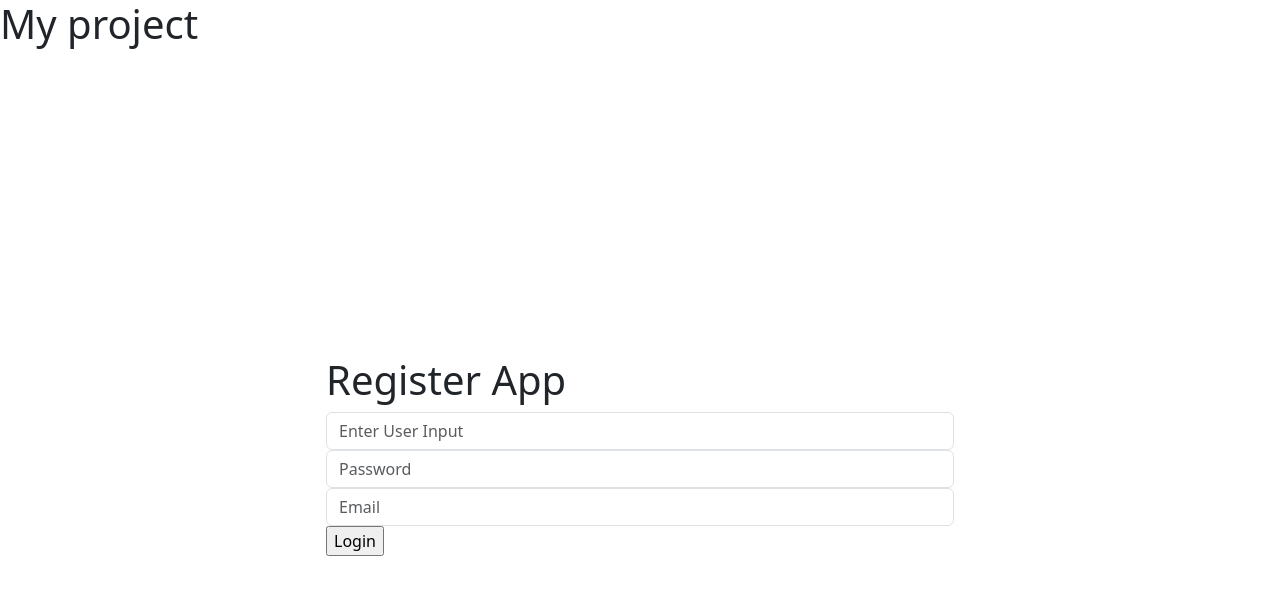
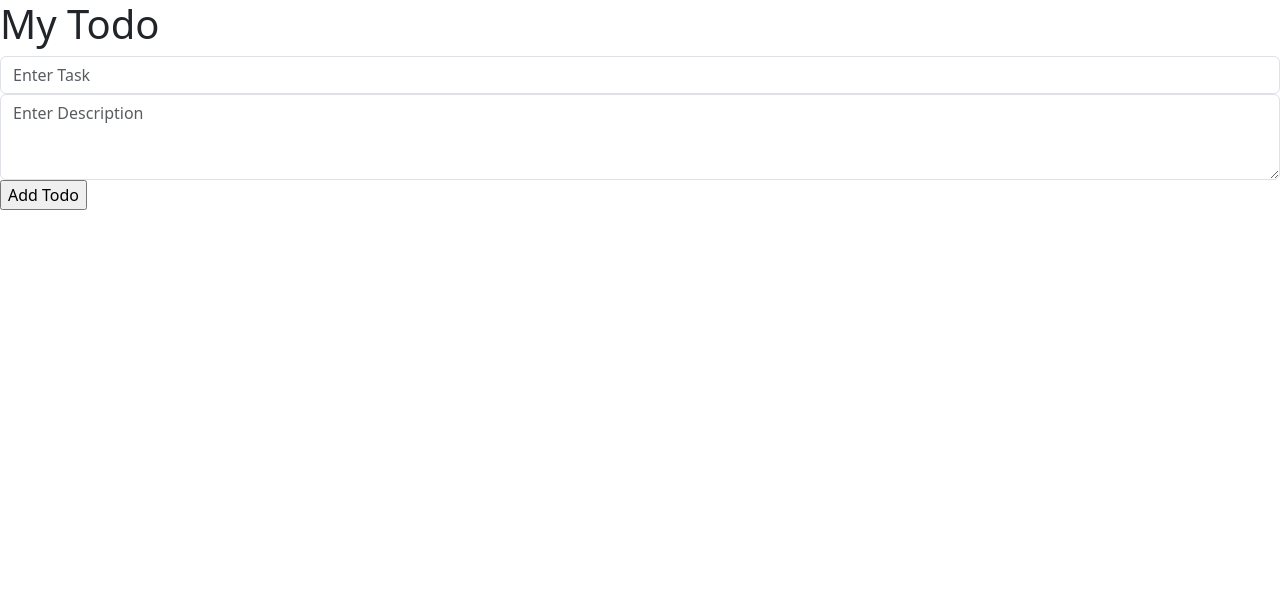
Before and after one commit to MohitSurase/fourth-react-app, a React (Create React App) app: page / in a window 1280 px wide. Shown: the top 594 px of the page. Built offline with nearby package versions, Linux system fonts and the light colour scheme.

Commit message:
Multiple Input box change

```diff
--- a/src/App.js
+++ b/src/App.js
@@ -1,54 +1,53 @@
-import { useRef, useState } from "react";
+import { useState } from "react";
 
 function App() {
   return (
     <>
-      <h1>My project</h1>
-      <ListDemo />
+      <h1>My Todo</h1>
+      <MyTodo />
     </>
   );
 }
 
-function ListDemo() {
-  let inputRef = useRef();
-  let [List, SetList] = useState(["Hi"]);
+function MyTodo() {
+  let [todo, SetTodo] = useState({ task: "", description: "" });
 
-  let AddMessage = () => {
-    let inputValue = inputRef.current.value;
-    let newList = [...List, inputValue];
-    SetList(newList);
+  let handleChangeTaskAction = (e) => {
+    //console.log(e.target);
+    //e.target == input object
 
-    inputRef.current.value = "";
+    let newTodo = { ...todo, task: e.target.value };
+    SetTodo(newTodo);
+  };
+
+  let handleChangeDescriptionAction = (e) => {
+    let newTodo = { ...todo, description: e.target.value };
+    SetTodo(newTodo);
+  };
+
+  let addTodoAction = () => {
+    alert(todo.task + todo.description);
   };
   return (
     <>
-      <div
-        className="row justify-content-center align-items-center"
-        style={{ height: "100vh" }}
-      >
-        <div className="col-sm-12 col-md-6">
-          <h1>Register App</h1>
-          <input
-            type="text"
-            className="form-control"
-            ref={inputRef}
-            placeholder="Enter User Input"
-          />
-          <input
-            type="text"
-            className="form-control"
-            ref={inputRef}
-            placeholder="Password"
-          />
-          <input
-            type="text"
-            className="form-control"
-            ref={inputRef}
-            placeholder="Email"
-          />
-          <input type="button" value="Login" onClick={AddMessage} />
-        </div>
-      </div>
+      <input
+        type="text"
+        className="form-control"
+        placeholder="Enter Task"
+        value={todo.task}
+        onChange={handleChangeTaskAction}
+      />
+      <textarea
+        name=""
+        className="form-control"
+        id=""
+        cols="30"
+        rows="3"
+        placeholder="Enter Description"
+        value={todo.description}
+        onChange={handleChangeDescriptionAction}
+      ></textarea>
+      <input type="button" value="Add Todo" onClick={addTodoAction} />
     </>
   );
 }
```
